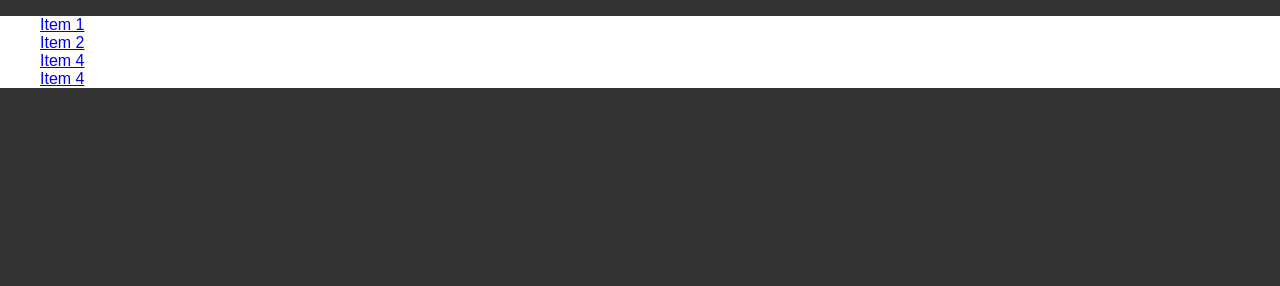
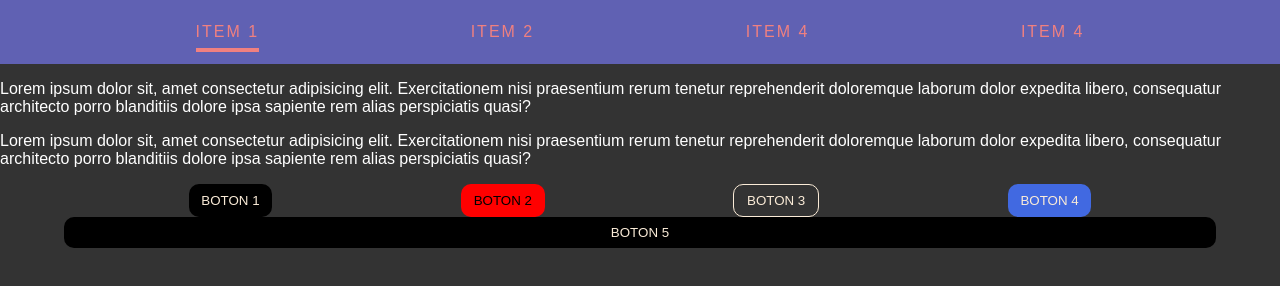
Before and after one commit to agusmoya/Taller_BEM_Dorian, a plain HTML site: page index.html in a window 1280 px wide. Drawn offline with Linux system fonts and the light colour scheme; files that its build step writes are made by us from their sources.

Commit message:
Agregando botones

```diff
--- a/css/styles-dist.css
+++ b/css/styles-dist.css
@@ -1 +1 @@
-body{background-color:#333;color:#fff;margin:0;font-family:sans-serif}.main-nav{background-color:#fff}
+*{box-sizing:border-box}body{margin:0;font-family:sans-serif;background-color:#333;color:#fff}.main-nav{background-color:rgb(96,97,179)}.main-menu{list-style:none;margin-top:0;margin-bottom:0;padding-left:0;text-align:center;display:flex;justify-content:space-evenly}.main-menu__item{display:inline-block;padding:0 1rem}.main-menu__link{color:lightcoral;text-transform:uppercase;text-decoration:none;letter-spacing:2px;line-height:4rem;padding:0.5rem 0}.main-menu__link--active{border-bottom:4px solid}.buttons{display:flex;justify-content:space-evenly}.button{padding:.5rem .8rem;border-radius:10px;border:none;outline:none;background-color:lightcoral;color:antiquewhite;text-transform:uppercase}.button--dark{background-color:black}.button--red{background-color:red;color:#000}.button--ghost{background-color:transparent;border:1px solid}.button--blue{background-color:royalblue}.button--block{display:block;margin-left:auto;margin-right:auto;width:90%}
--- a/css/styles.css
+++ b/css/styles.css
@@ -19,13 +19,87 @@
 **
 ** */
 
+* {
+    box-sizing: border-box;
+}
+
 body {
+    margin: 0;
+    font-family: sans-serif;
     background-color: #333;
     color: #fff;
-    margin: 0;
-    font-family: sans-serif;
 }
 
-.main-nav{
-    background-color: #fff;
+.main-nav {
+    background-color: rgb(96, 97, 179);
 }
+
+.main-menu {
+    list-style: none;
+    margin-top: 0;
+    margin-bottom: 0;
+    padding-left: 0;
+    text-align: center;
+    display: flex;
+    justify-content: space-evenly;
+}
+
+.main-menu__item {
+    display: inline-block;
+    padding: 0 1rem;
+}
+
+.main-menu__link {
+    color: lightcoral;
+    text-transform: uppercase;
+    text-decoration: none;
+    letter-spacing: 2px;
+    line-height: 4rem;
+    padding: 0.5rem 0;
+}
+
+.main-menu__link--active {
+    border-bottom: 4px solid;
+    /** como vemos, hereda el color -lightcoral- de la class main-menu__link **/
+    /** Esta es una de las ventajas de usar modificadores **/
+}
+
+.buttons {
+    display: flex;
+    justify-content: space-evenly;
+}
+
+.button {
+    padding: .5rem .8rem;
+    border-radius: 10px;
+    border: none;
+    outline: none;
+    background-color: lightcoral;
+    color: antiquewhite;
+    text-transform: uppercase;
+}
+
+.button--dark {
+    background-color: black;
+}
+
+.button--red {
+    background-color: red;
+    color: #000;
+}
+
+.button--ghost {
+    background-color: transparent;
+    border: 1px solid;
+}
+
+.button--blue {
+    background-color: royalblue;
+}
+
+.button--block {
+    display: block;
+    margin-left: auto;
+    margin-right: auto;
+    width: 90%;
+}
--- a/index.html
+++ b/index.html
@@ -1,22 +1,22 @@
 <!DOCTYPE html>
-<html lang="en">
+<html lang="es">
   <head>
     <meta charset="UTF-8" />
     <meta http-equiv="X-UA-Compatible" content="IE=edge" />
     <meta name="viewport" content="width=device-width, initial-scale=1.0" />
-    <link rel="stylesheet" href="styles-dist.css">
+    <link rel="stylesheet" href="css/styles-dist.css" />
     <title>Taller BEM</title>
   </head>
   <body>
     <nav class="main-nav">
-      <ul class="main-menu">
+      <ul id="main-menu" class="main-menu">
         <li class="main-menu__item">
           <!--
             aquí no podemos colocar <a class="main-menu__item__link">
             ya que en BEM no puede haber nietos (dos barras bajas
             consecutivas es indicador de que estamos haciendo las cosas mal)
           -->
-          <a class="main-menu__link" href="#">Item 1</a>
+          <a class="main-menu__link main-menu__link--active" href="#">Item 1</a>
         </li>
         <li class="main-menu__item">
           <a class="main-menu__link" href="#">Item 2</a>
@@ -29,5 +29,25 @@
         </li>
       </ul>
     </nav>
+    <p>
+      Lorem ipsum dolor sit, amet consectetur adipisicing elit. Exercitationem
+      nisi praesentium rerum tenetur reprehenderit doloremque laborum dolor
+      expedita libero, consequatur architecto porro blanditiis dolore ipsa
+      sapiente rem alias perspiciatis quasi?
+    </p>
+    <p>
+      Lorem ipsum dolor sit, amet consectetur adipisicing elit. Exercitationem
+      nisi praesentium rerum tenetur reprehenderit doloremque laborum dolor
+      expedita libero, consequatur architecto porro blanditiis dolore ipsa
+      sapiente rem alias perspiciatis quasi?
+    </p>
+    <div class="buttons">
+      <button class="button button--dark">Boton 1</button>
+      <button class="button button--red">Boton 2</button>
+      <button class="button button--ghost">Boton 3</button>
+      <button class="button button--blue">Boton 4</button>
+    </div>
+    <button class="button button--dark button--block">Boton 5</button>
+    <script src="js/script.js"></script>
   </body>
 </html>
--- /dev/null
+++ b/js/script.js
@@ -0,0 +1,11 @@
+const mainMenu = document.getElementById("main-menu");
+const mainMenuLinks = document.querySelectorAll(".main-menu__link");
+
+mainMenu.addEventListener("click", (e) => {
+  if (e.target.classList.contains("main-menu__link")) {
+    mainMenuLinks.forEach((link) => {
+      link.classList.remove("main-menu__link--active");
+    });
+    e.target.classList.add("main-menu__link--active");
+  }
+});
```
Also changed, not shown: assets/images/cat.jpeg (added), 1 other file.
